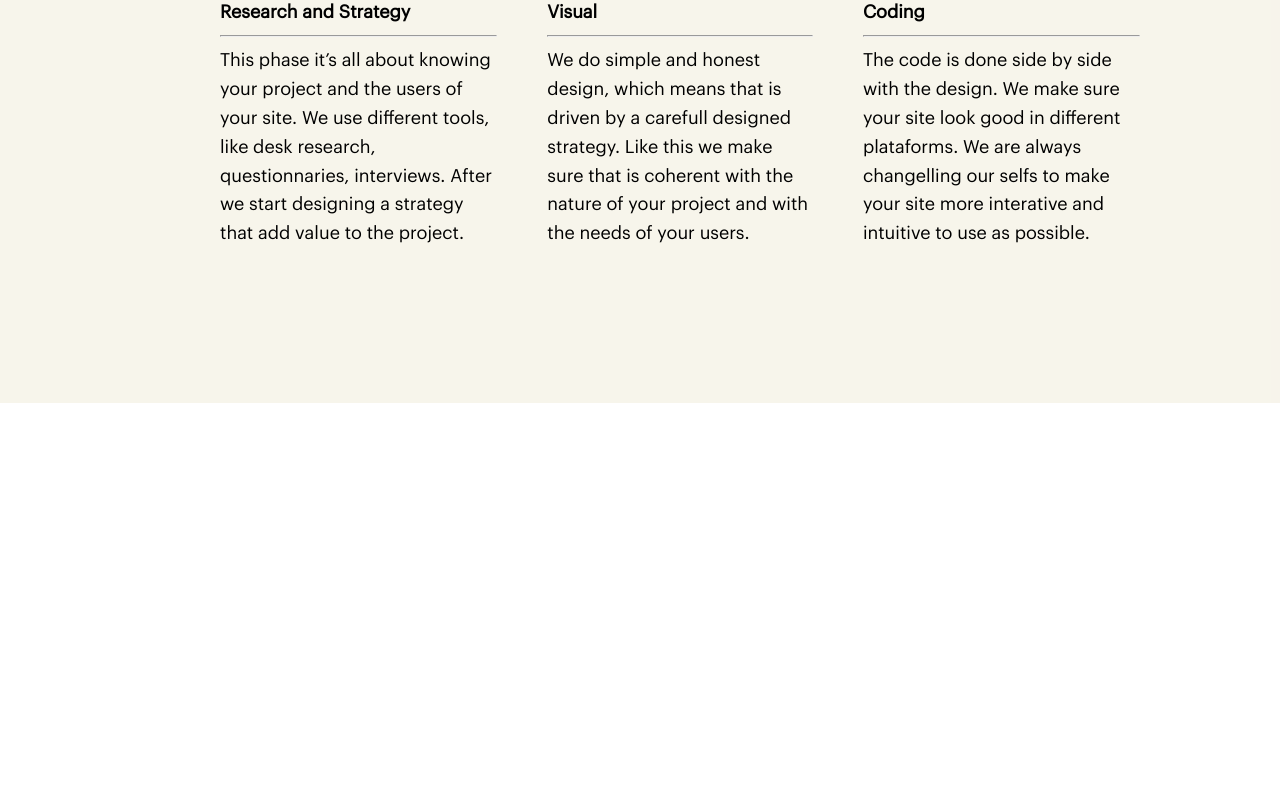
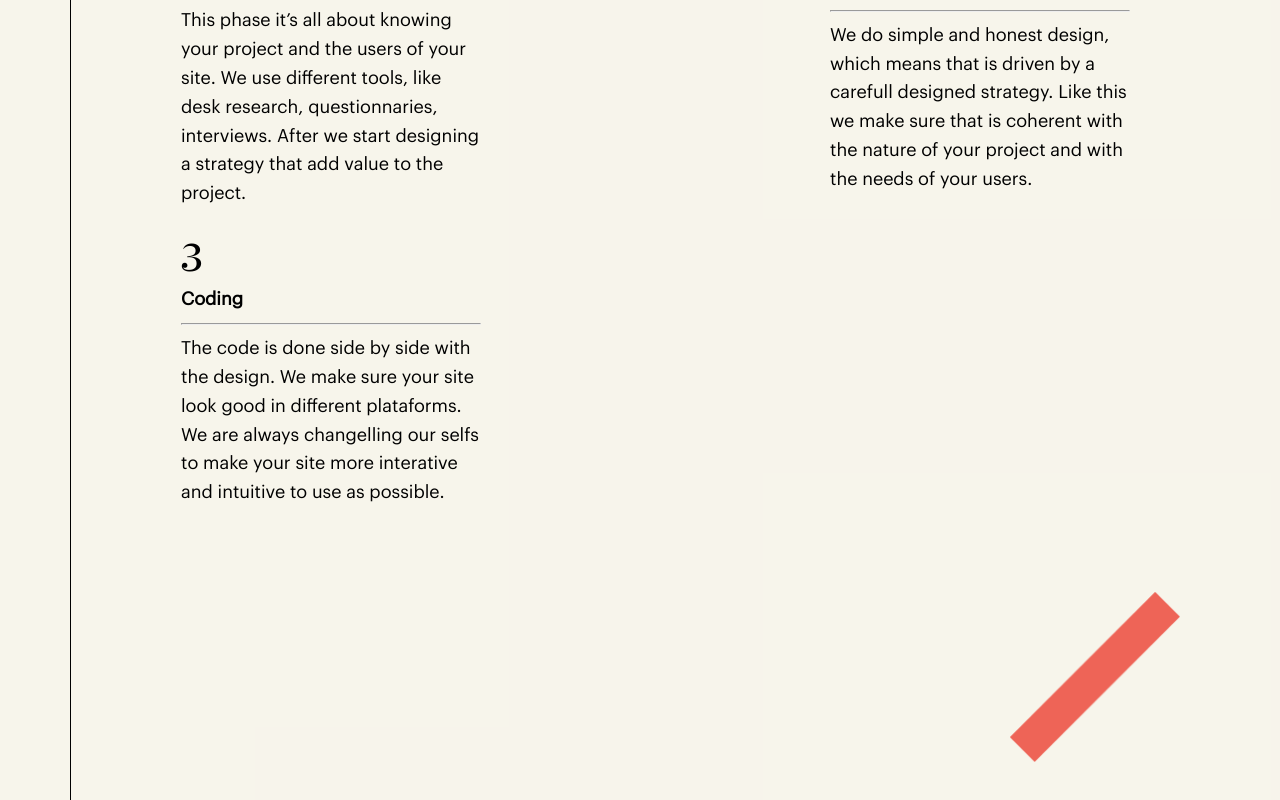
Before and after one commit to ritamedina27/divergentstudio, a React (Create React App) app in the folder divergent-studio/: page / in a window 1280 px wide. Shown: the part 544-1344 px from the top of the page. Before the commit the page ends 947 px from the top, so only its background shows below. Built offline with nearby package versions, Linux system fonts and the light colour scheme.

Commit message:
finished our process

```diff
--- a/divergent-studio/src/components/App.css
+++ b/divergent-studio/src/components/App.css
@@ -1,3 +1,4 @@
 .App {
   text-align: center;
+  height: 100%;
 }
--- a/divergent-studio/src/components/OurProcess/index.js
+++ b/divergent-studio/src/components/OurProcess/index.js
@@ -1,10 +1,14 @@
 import React from "react";
 import "./styles.css";
+import randomRedLine from "../../assets/redline.png";
 
 const OurProcess = (props) => {
   return (
-    <div className="container-OP">
-      <div className="title-OP">
+    <div className="background-OP">
+      <div className="line">
+        <div class="vl"></div>
+      </div>
+      <div className="container-OP">
         <h1>
           <strong>
             Our <p>Process</p>
@@ -24,7 +28,7 @@ const OurProcess = (props) => {
             <br />
           </h2>
           <div className="stepsProcess">
-            <div className="stepOne">
+            <div className="step">
               <h1>1</h1>
               <h2>
                 <strong>Research and Strategy</strong> <br />
@@ -35,7 +39,7 @@ const OurProcess = (props) => {
                 that add value to the project.{" "}
               </h2>
             </div>
-            <div className="stepTwo">
+            <div className="step">
               <h1>2</h1>
               <h2>
                 <strong>Visual</strong> <br />
@@ -46,7 +50,7 @@ const OurProcess = (props) => {
                 your users.{" "}
               </h2>
             </div>
-            <div className="stepTree">
+            <div className="step">
               <h1>3</h1>
               <h2>
                 <strong>Coding</strong> <br />
@@ -59,6 +63,9 @@ const OurProcess = (props) => {
             </div>
           </div>
         </div>
+        <div className="randomRedLine">
+          <img src={randomRedLine} alt="randomRedLine" width={170} />
+        </div>
       </div>
     </div>
   );
--- a/divergent-studio/src/components/OurProcess/styles.css
+++ b/divergent-studio/src/components/OurProcess/styles.css
@@ -8,13 +8,24 @@
   src: url(../../assets/Fonts/GraphikRegular.woff2) format("woff2");
 }
 
+.background-OP {
+  background-color: rgba(231, 224, 196, 0.34);
+  display: flex;
+  padding-top: 100px;
+  height: 100%;
+}
+
+.line {
+  margin-left: 70px;
+}
+.vl {
+  border-right: 1px solid black;
+  height: 100%;
+}
+
 .container-OP {
   width: 100vw;
-  background-color: rgba(231, 224, 196, 0.34);
-}
-
-.title-OP {
-  padding: 140px;
+  padding: 0px 100px 100px 30px;
   margin-top: 0px;
 }
 
@@ -42,13 +53,19 @@ h2 {
   display: flex;
   align-items: center;
   justify-content: space-between;
+  flex-wrap: wrap;
   margin-top: 70px;
 }
 
-.stepOne {
+.step {
   padding-right: 50px;
+  min-width: 265px;
+  max-width: 300px;
 }
 
-.stepTwo {
-  padding-right: 50px;
+.randomRedLine {
+  display: flex;
+  align-items: center;
+  justify-content: end;
+  margin-top: 70px;
 }
```
Also changed, not shown: divergent-studio/src/assets/redline.png (renamed from divergent-studio/src/assets/Fonts/redline.png).
